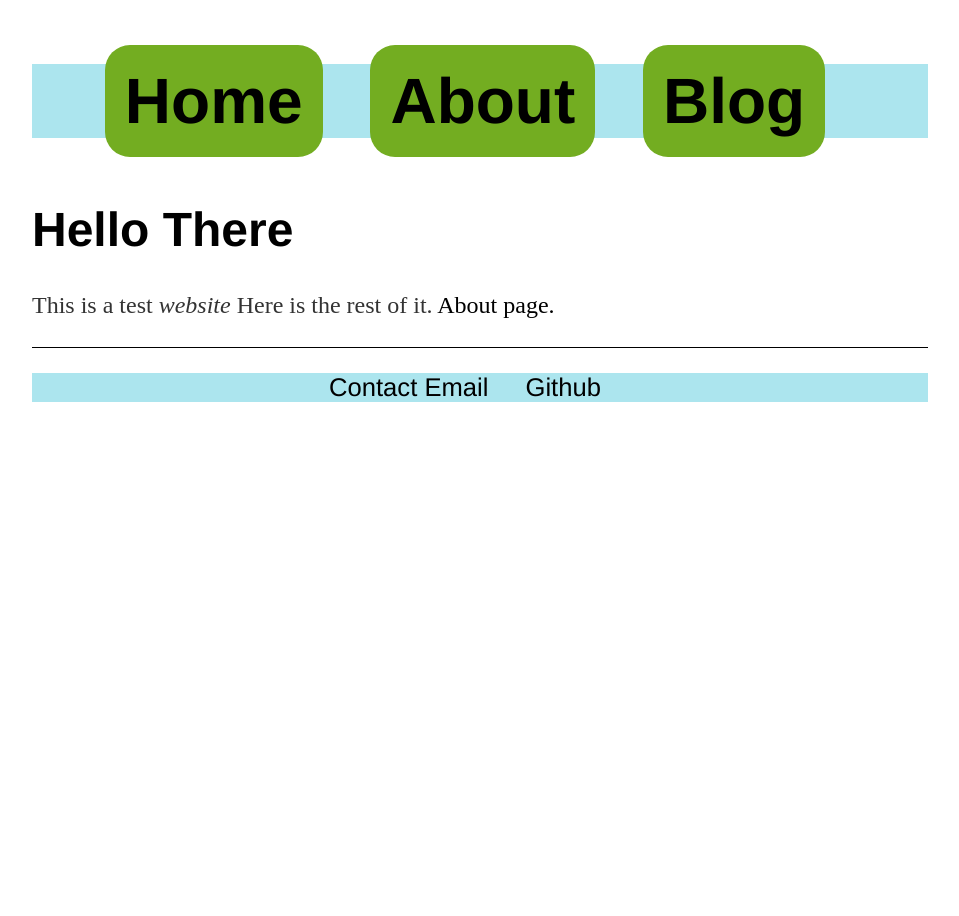
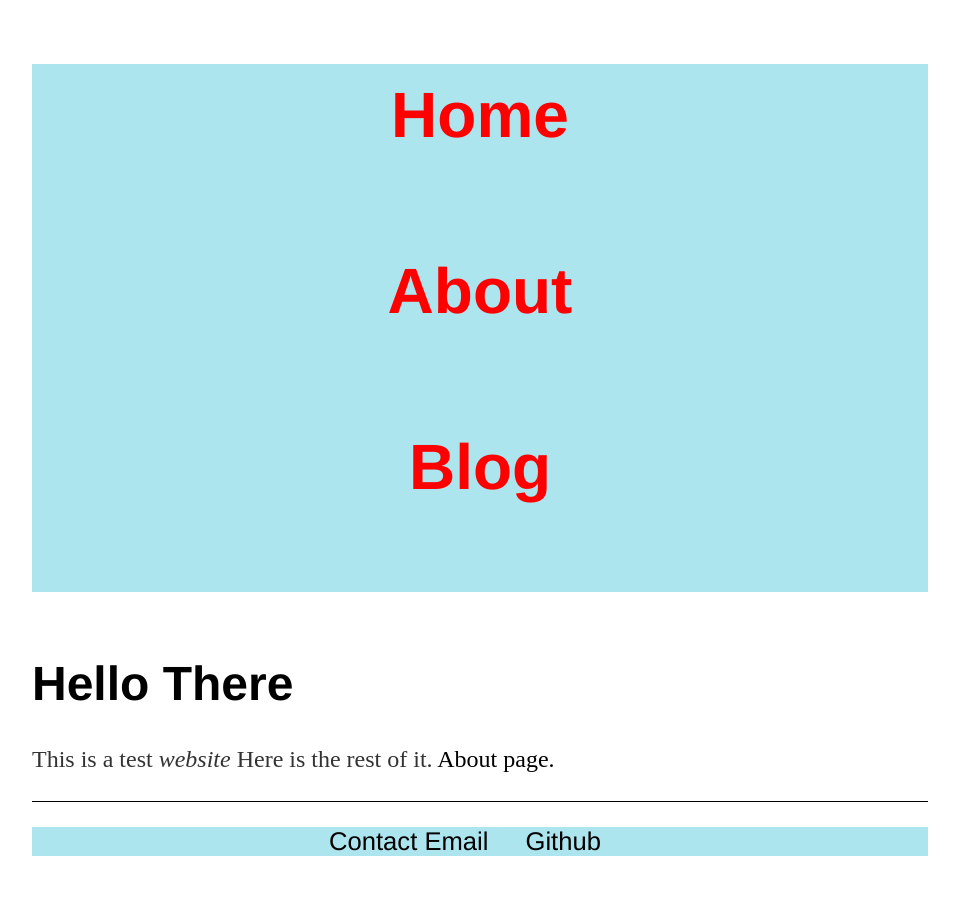
Before and after one commit to beauhodes/beauhodes.github.io, a Jekyll site: the page built from index.html, in a window 1280 px wide. Shown: the whole page, without its empty margins (160-1119 px from the left). Built offline with Jekyll 4.4.1, drawn with Linux system fonts in a browser that asks for light colours.

Commit message:
Update main.css

```diff
--- a/css/main.css
+++ b/css/main.css
@@ -20,18 +20,16 @@ footer ul {
     font-size: 2em;
     text-align: center;
 }
-nav ul li {
+nav ul li, footer ul li {
     display: inline;
     margin-right: 30px;
-    border-radius: 25px;
-    background: #73AD21;
-    padding: 20px;
-    width: 200px;
-    height: 150px;
 }
-footer ul li {
-    display: inline;
-    margin-right: 30px;
+nav ul li a {
+  display: block;
+  color: red;
+  text-align: center;
+  padding: 14px 16px;
+  text-decoration: none;
 }
 a {
     text-decoration: none;
```
